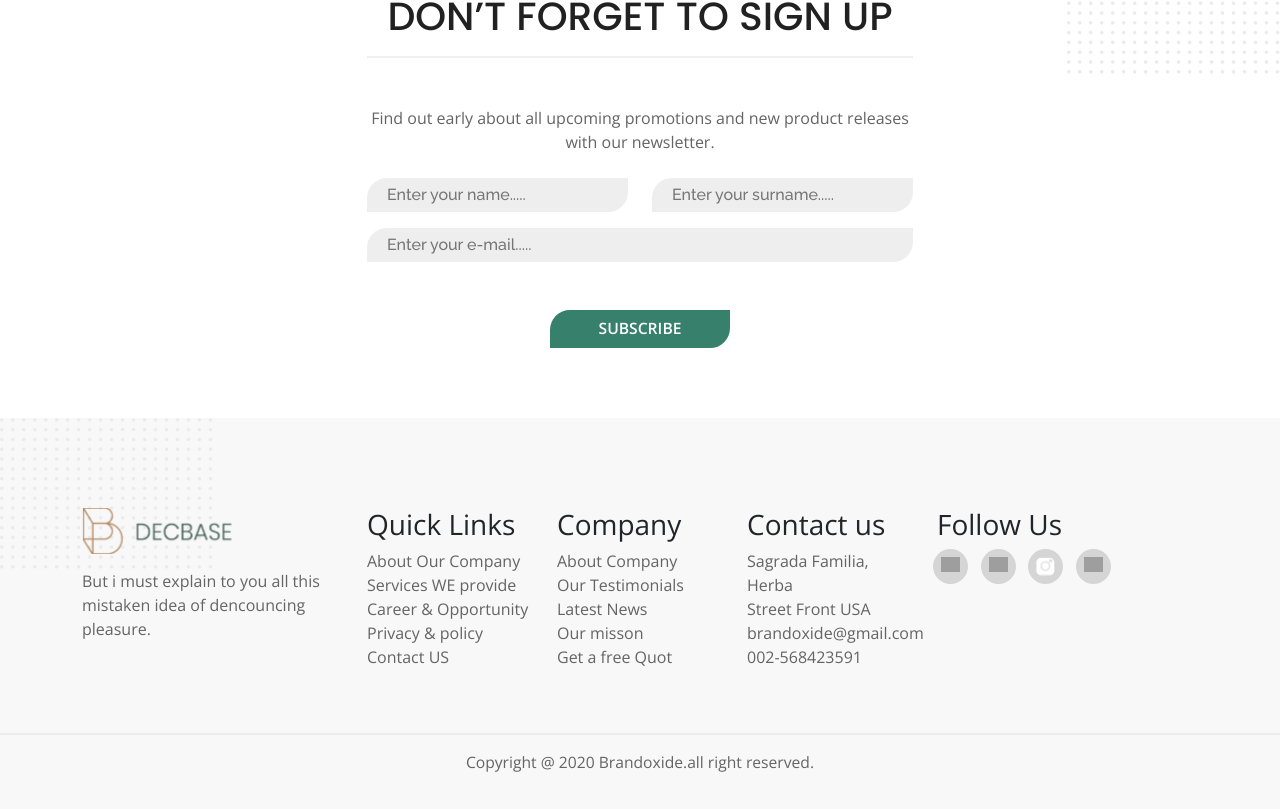
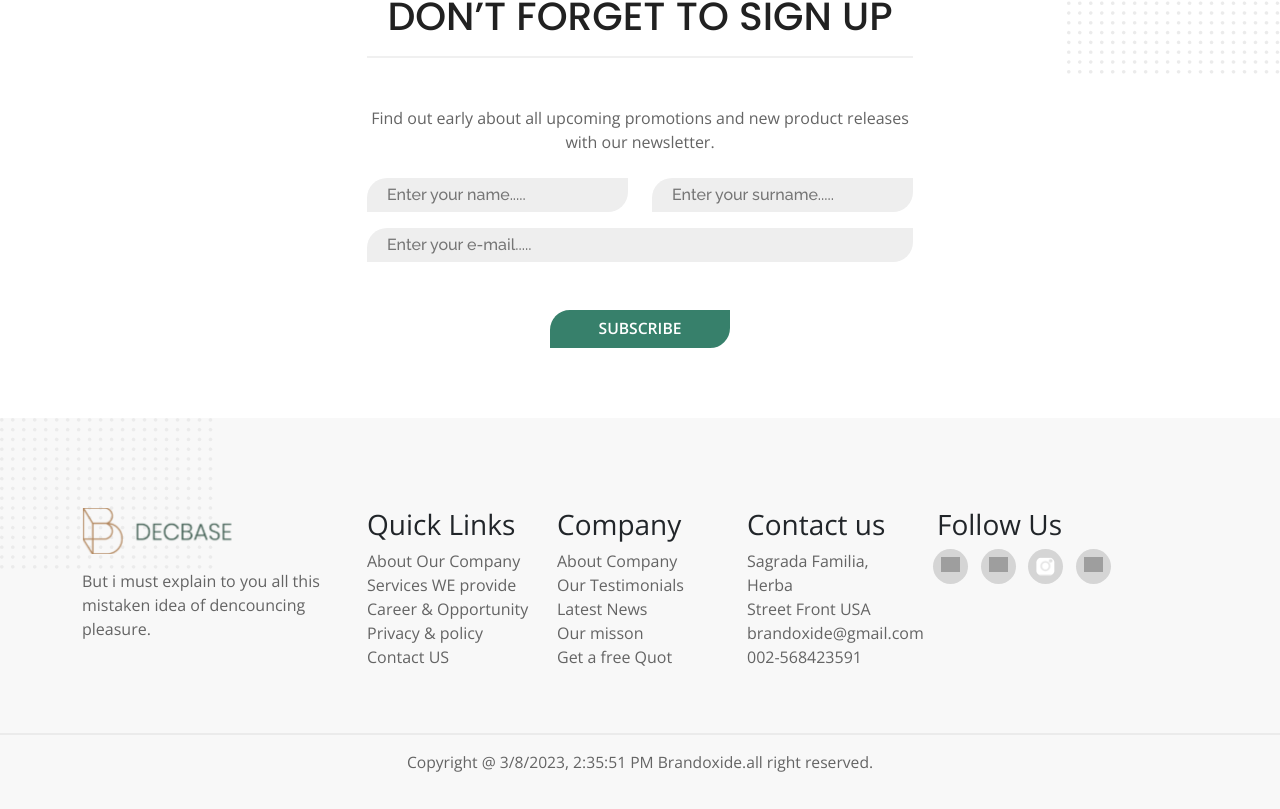
Before and after one commit to ArtemVorui/decbase, a React (Create React App) app: page / in a window 1280 px wide. Shown: the part 5272-6081 px from the top of the page. Built offline with nearby package versions, Linux system fonts and the light colour scheme; grey boxes are pictures that could not be loaded.

Commit message:
add date

```diff
--- a/src/components/Footer/Footer.jsx
+++ b/src/components/Footer/Footer.jsx
@@ -5,8 +5,17 @@ import iconSrc2 from '../../assets/icons/facebook.svg';
 import iconSrc3 from '../../assets/icons/twitter.svg';
 import iconSrc4 from '../../assets/icons/instagram.svg';
 import iconSrc5 from '../../assets/icons/linkedin.svg';
+import {useEffect, useState} from 'react';
 
 const Footer = () => {
+
+    const [date, setDate] = useState(new Date());
+
+    useEffect(() => {
+        const intervalId = setInterval(() => setDate(new Date()), 1000);
+        return () => clearInterval(intervalId);
+    }, []);
+
     return (
         <div className={s.container}>
             <Container className={s.footer}>
@@ -77,7 +86,7 @@ const Footer = () => {
                 </Row>
             </Container>
             <hr className={s.footer__hr}/>
-            <p className={s.footer__copyright}>Copyright @ 2020 Brandoxide.all right reserved.</p>
+            <p className={s.footer__copyright}>Copyright @ {date.toLocaleString()} Brandoxide.all right reserved.</p>
         </div>
     )
 }
```
